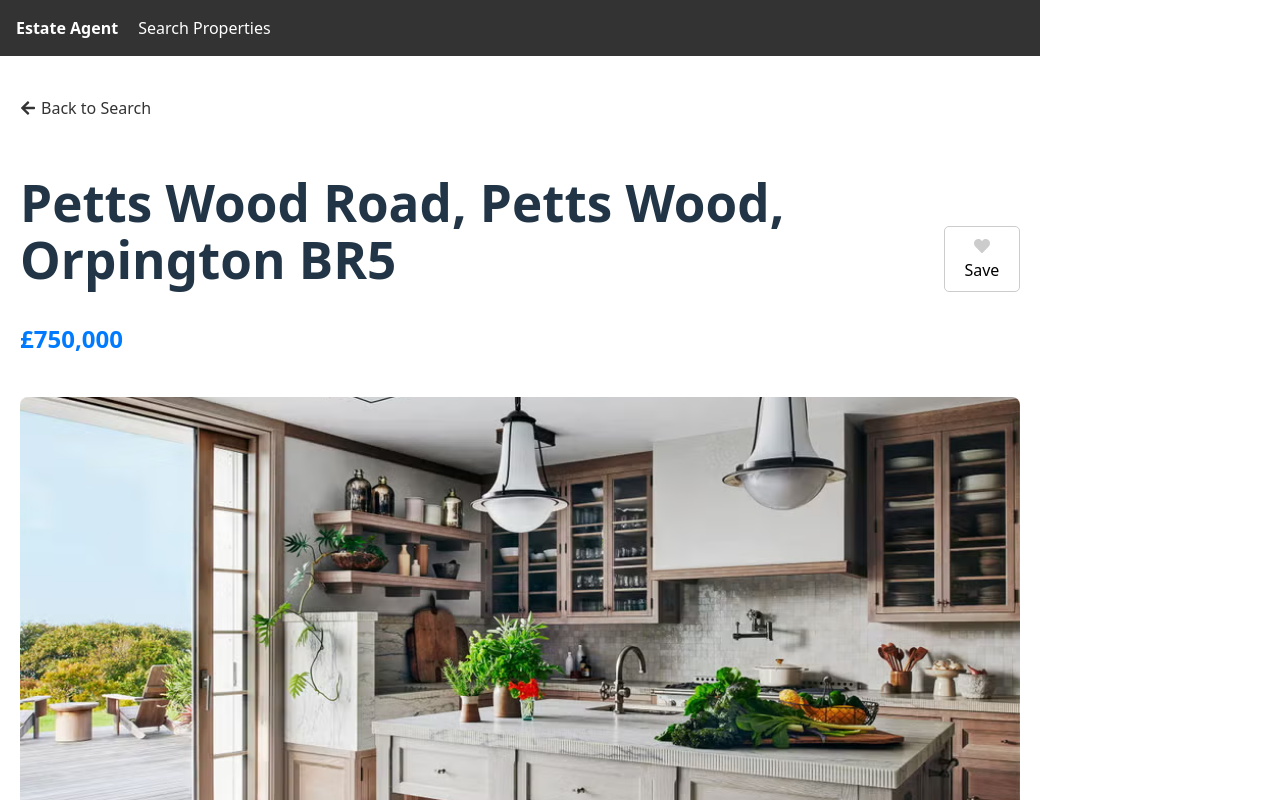
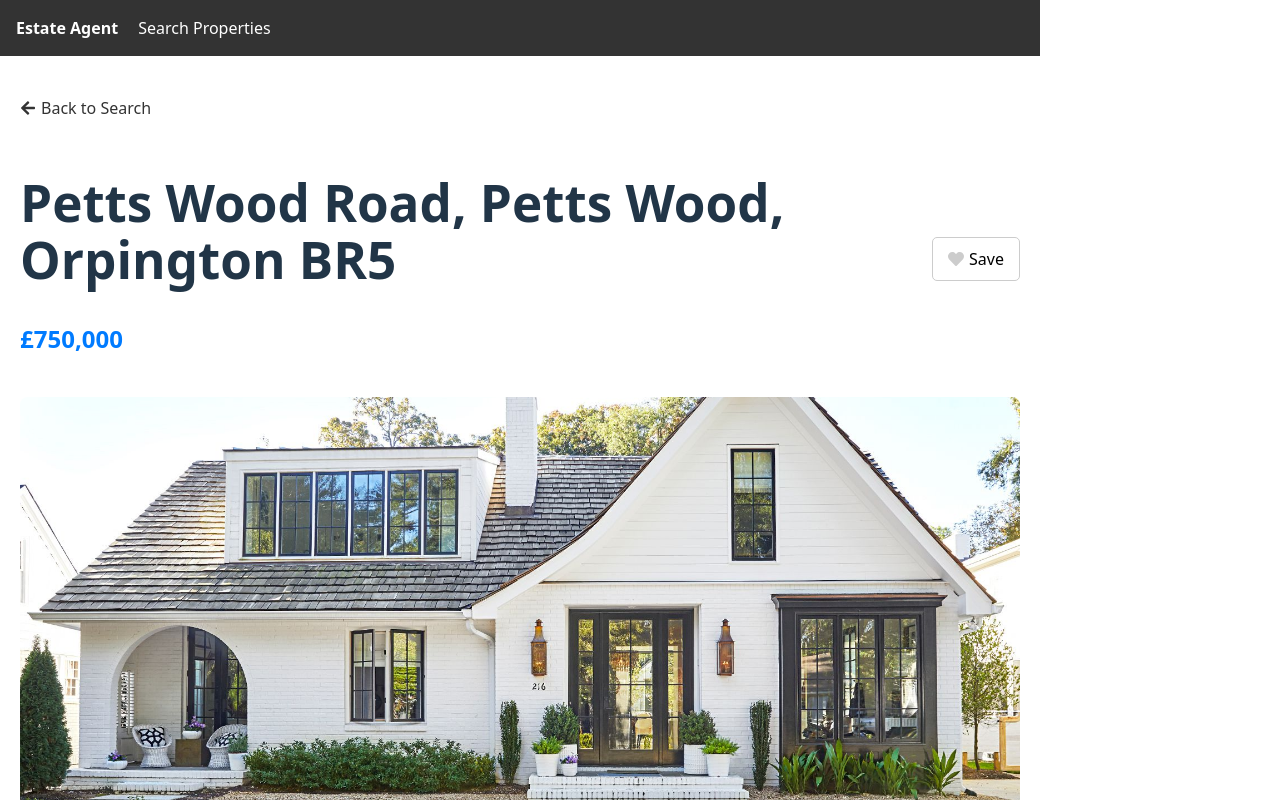
Before and after one commit to almapar/ca-acasa, a React (Vite) app: page /property/prop1 in a window 1280 px wide. Shown: the top 800 px of the page. Built offline with nearby package versions, Linux system fonts and the light colour scheme.

Commit message:
Fixed bugs

```diff
--- a/src/components/PropertyPage.jsx
+++ b/src/components/PropertyPage.jsx
@@ -5,8 +5,8 @@ import 'react-tabs/style/react-tabs.css';
 import propertiesData from '../data/properties.json';
 import { FaArrowLeft, FaHeart } from 'react-icons/fa';
 
-const PropertyPage = ({ favorites, addFavorite, removeFavorite }) => {
-    const isFav = favorites.some(f => f.id === property?.id);
+
+const PropertyPage = ({ favorites = [], addFavorite, removeFavorite }) => {
   const { id } = useParams();
   const property = propertiesData.properties.find(p => p.id === id);
 
@@ -16,17 +16,14 @@ const PropertyPage = ({ favorites, addFavorite, removeFavorite }) => {
   // State for the list of all images for this property
   const [images, setImages] = useState([]);
 
+  // Check if this property is already in the favorites list
+  const isFav = favorites?.some(f => f.id === property?.id);
+
   useEffect(() => {
     if (property) {
-      // 1. Load the first image as the main one immediately
-      // We assume the naming pattern is /images/{id}_1.jpg
-      const initialImage = `/images/${property.id}_1.jpg`;
-      setMainImage(initialImage);
-
-      // 2. Generate the list of 6 images based on the ID
-      // Example: prop1_1.jpg, prop1_2.jpg, ..., prop1_6.jpg
+      setMainImage(property.picture);
       const imageList = [
-        `/images/${property.id}_1.jpg`,
+        property.picture,
         `/images/${property.id}_2.jpg`,
         `/images/${property.id}_3.jpg`,
         `/images/${property.id}_4.jpg`,
@@ -35,7 +32,7 @@ const PropertyPage = ({ favorites, addFavorite, removeFavorite }) => {
       ];
       setImages(imageList);
     }
-  }, [property]); // Re-run this if the property changes
+  }, [property]);
 
   if (!property) {
     return <div style={{ padding: '20px' }}>Property not found! <Link to="/">Return Home</Link></div>;
@@ -52,17 +49,18 @@ const PropertyPage = ({ favorites, addFavorite, removeFavorite }) => {
                 <h1>{property.location}</h1>
                 <h2 style={{ color: '#007bff' }}>£{property.price.toLocaleString()}</h2>
             </div>
-            {/* Button toggles between Add and Remove */}
+
+            {/* TOGGLE BUTTON LOGIC */}
             {isFav ? (
                 <button
                     onClick={() => removeFavorite(property.id)}
-        style={{ padding: '10px 15px', background: '#ffe6e6', border: '1px solid red', borderRadius: '5px', cursor: 'pointer', color: 'red' }}>
+                    style={{ padding: '10px 15px', background: '#ffe6e6', border: '1px solid red', borderRadius: '5px', cursor: 'pointer', color: 'red', display: 'flex', alignItems: 'center', gap: '5px' }}>
                     <FaHeart /> Saved
                 </button>
             ) : (
                 <button
                     onClick={() => addFavorite(property.id)}
-        style={{ padding: '10px 15px', background: 'white', border: '1px solid #ccc', borderRadius: '5px', cursor: 'pointer' }}>
+                    style={{ padding: '10px 15px', background: 'white', border: '1px solid #ccc', borderRadius: '5px', cursor: 'pointer', display: 'flex', alignItems: 'center', gap: '5px' }}>
                     <FaHeart color="#ccc" /> Save
                 </button>
             )}
@@ -75,7 +73,6 @@ const PropertyPage = ({ favorites, addFavorite, removeFavorite }) => {
                 <img
                   src={mainImage}
                   alt="Main Property View"
-                  // Add an onError to fallback if an image is missing
                   onError={(e) => { e.target.src = '/images/prop1_1.jpg'; }}
                   style={{ width: '100%', maxHeight: '500px', objectFit: 'cover', borderRadius: '8px' }}
                 />
@@ -89,7 +86,7 @@ const PropertyPage = ({ favorites, addFavorite, removeFavorite }) => {
                         src={img}
                         alt={`View ${index + 1}`}
                         onClick={() => setMainImage(img)}
-                        onError={(e) => { e.target.style.display = 'none'; }} // Hide thumbnail if file missing
+                        onError={(e) => { e.target.style.display = 'none'; }}
                         style={{
                             width: '100%',
                             height: '80px',
```
Lines whose indentation alone changed are shown as unchanged.
